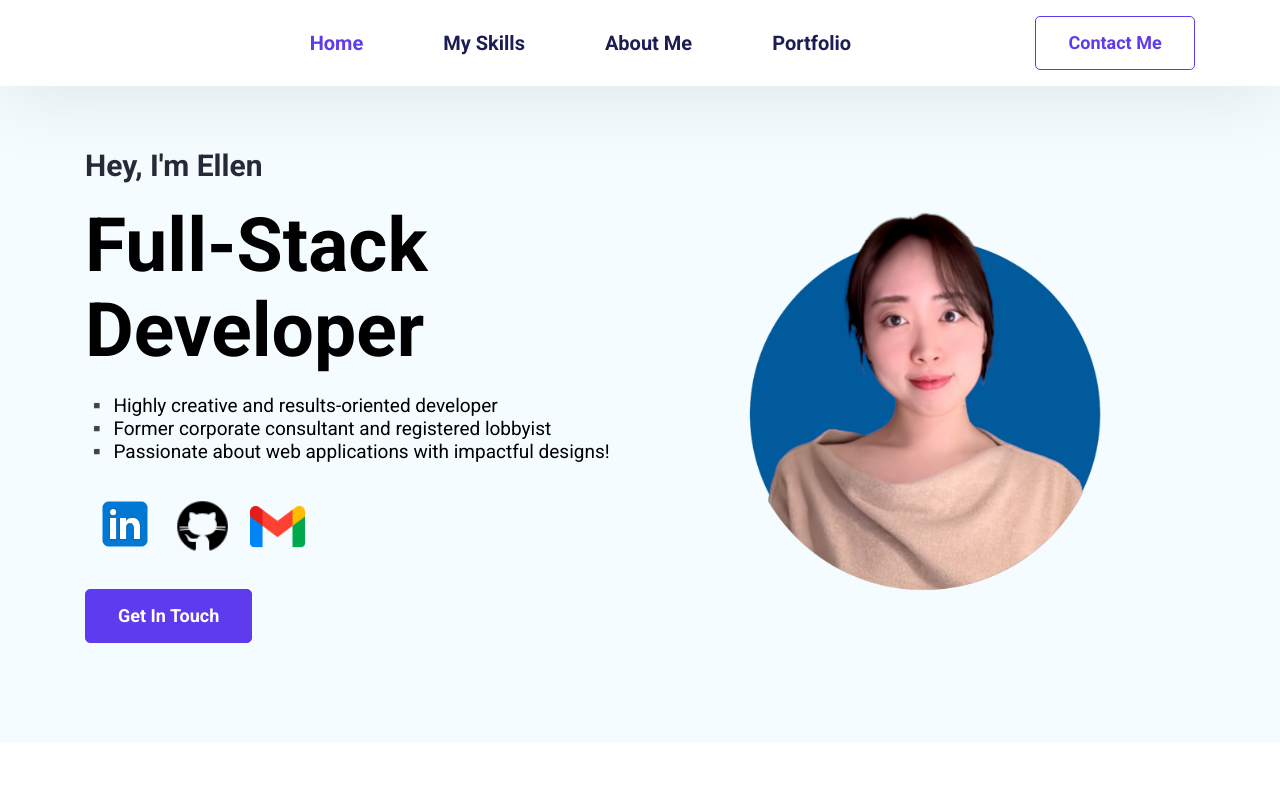
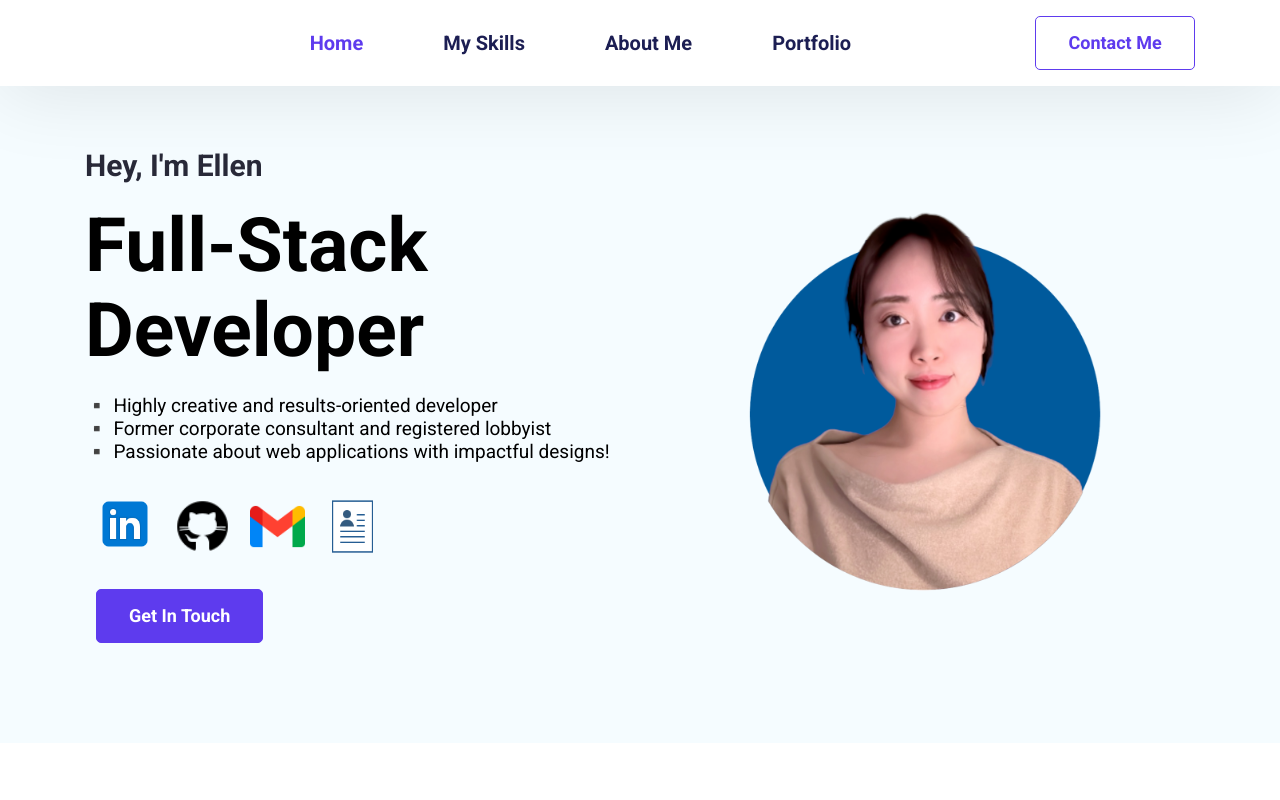
Before and after one commit to ellen3128/portfolio_updated, a React (Create React App) app: page / in a window 1280 px wide. Shown: the top 800 px of the page. Built offline with nearby package versions, Linux system fonts and the light colour scheme.

Commit message:
updates hero section to add resume download link

```diff
--- a/src/Pages/Home/HeroSection.jsx
+++ b/src/Pages/Home/HeroSection.jsx
@@ -1,6 +1,8 @@
 import linkedinIcon from "../../icon/linkedin.png";
 import githubIcon from "../../icon/github.png";
 import gmailIcon from "../../icon/gmail.png";
+import resumeFile from "../../files/Resume.pdf";
+import resumeIcon from "../../icon/resume.png";
 
 export default function HeroSection() {
   return (
@@ -54,9 +56,20 @@
                 alt="Gmail Icon"
               />
             </a>
+            <a
+              href={resumeFile}
+              target="_blank"
+              rel="noopener noreferrer"
+            >
+              <img
+                style={{ width: "55px", height: "55px", margin: "10px" }}
+                src={resumeIcon}
+                alt="Resume"
+              />
+            </a>
           </div>
         </div>
-        <button className="btn btn-primary">Get In Touch</button>
+        <button className="btn btn-primary" style={{ marginLeft: "11px"}}>Get In Touch</button>
       </div>
       <div className="hero--section--img">
         <img src="./img/hero_img4.png" alt="Hero Section" />
```
Also changed, not shown: src/icon/resume.png (added).
